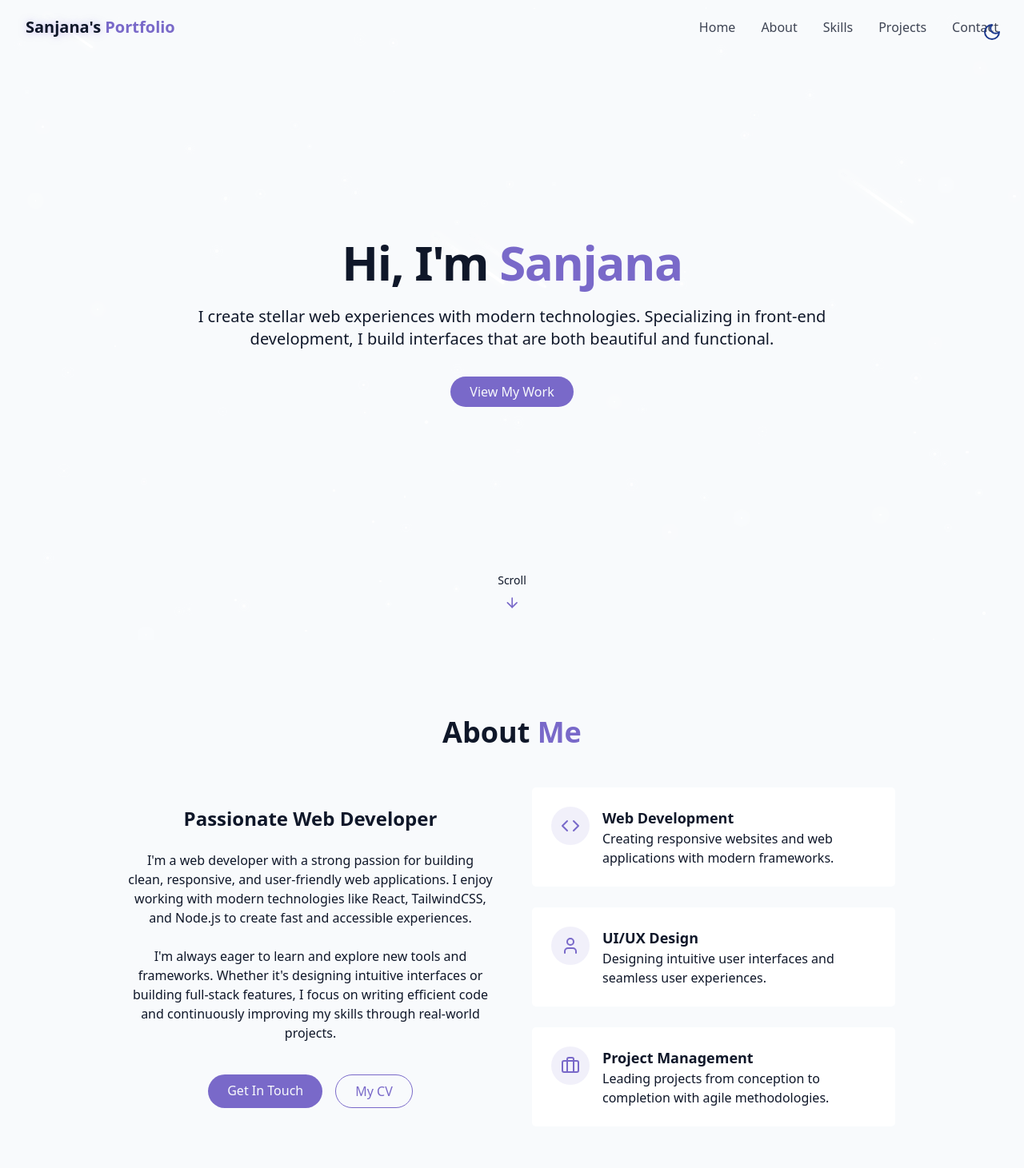
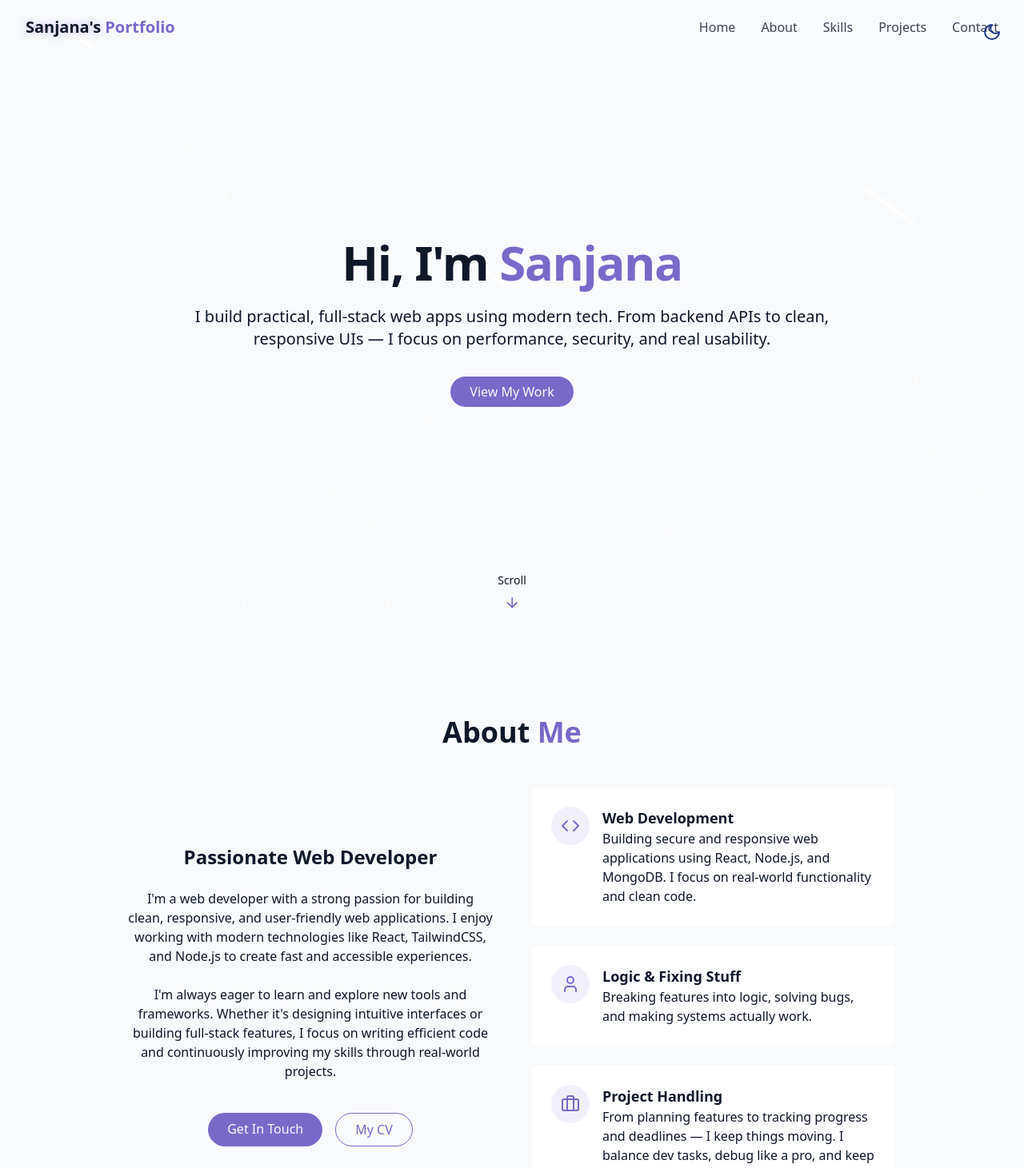
Before and after one commit to sforsanjnarao/My-Portfolio, a React (Vite) app: page / in a window 1280 px wide. Shown: the top 1461 px of the page at 80% size. Built offline with nearby package versions, Linux system fonts and the light colour scheme.

Commit message:
refactor AboutSection, ContactSection, and HeroSection: update content for clarity and relevance; modify contact phone number

```diff
--- a/src/components/AboutSection.jsx
+++ b/src/components/AboutSection.jsx
@@ -51,8 +51,7 @@ export const AboutSection = () => {
                 <div className="text-left">
                   <h4 className="font-semibold text-lg"> Web Development</h4>
                   <p className="text-muted-foreground">
-                    Creating responsive websites and web applications with
-                    modern frameworks.
+                  Building secure and responsive web applications using React, Node.js, and MongoDB. I focus on real-world functionality and clean code.
                   </p>
                 </div>
               </div>
@@ -63,10 +62,9 @@ export const AboutSection = () => {
                   <User className="h-6 w-6 text-primary" />
                 </div>
                 <div className="text-left">
-                  <h4 className="font-semibold text-lg">UI/UX Design</h4>
+                  <h4 className="font-semibold text-lg">Logic & Fixing Stuff</h4>
                   <p className="text-muted-foreground">
-                    Designing intuitive user interfaces and seamless user
-                    experiences.
+                  Breaking features into logic, solving bugs, and making systems actually work.
                   </p>
                 </div>
               </div>
@@ -78,10 +76,9 @@ export const AboutSection = () => {
                 </div>
 
                 <div className="text-left">
-                  <h4 className="font-semibold text-lg">Project Management</h4>
+                  <h4 className="font-semibold text-lg">Project Handling</h4>
                   <p className="text-muted-foreground">
-                    Leading projects from conception to completion with agile
-                    methodologies.
+                  From planning features to tracking progress and deadlines — I keep things moving. I balance dev tasks, debug like a pro, and keep an eye on the bigger picture while shipping.
                   </p>
                 </div>
               </div>
--- a/src/components/ContactSection.jsx
+++ b/src/components/ContactSection.jsx
@@ -65,14 +65,14 @@ export const ContactSection = () => {
                 </div>
                 <div>
                   <a
-                    href="tel:+11234567890"
+                    href="tel:+916260670788"
                     className="text-muted-foreground hover:text-primary transition-colors"
                   >
                   <h4 className="font-medium"> Phone</h4>
                   </a>
                 </div>
               </div>
-              <div className="flex items-center space-x-4">
+              {/* <div className="flex items-center space-x-4">
                 <div className="p-3 rounded-full bg-primary/10">
                   <MapPin className="h-6 w-6 text-primary" />{" "}
                 </div>
@@ -82,7 +82,7 @@ export const ContactSection = () => {
                     <h4 className="font-medium"> Location</h4>
                   </a>
                 </div>
-              </div>
+              </div> */}
             </div>
 
             <div className="pt-8">
--- a/src/components/HeroSection.jsx
+++ b/src/components/HeroSection.jsx
@@ -21,9 +21,8 @@ export const HeroSection = () => {
           </h1>
 
           <p className="text-lg md:text-xl text-muted-foreground max-2-2xl mx-auto opacity-0 animate-fade-in-delay-3">
-            I create stellar web experiences with modern technologies.
-            Specializing in front-end development, I build interfaces that are
-            both beautiful and functional.
+          I build practical, full-stack web apps using modern tech.
+          From backend APIs to clean, responsive UIs — I focus on performance, security, and real usability.
           </p>
 
           <div className="pt-4 opacity-0 animate-fade-in-delay-4">
```
